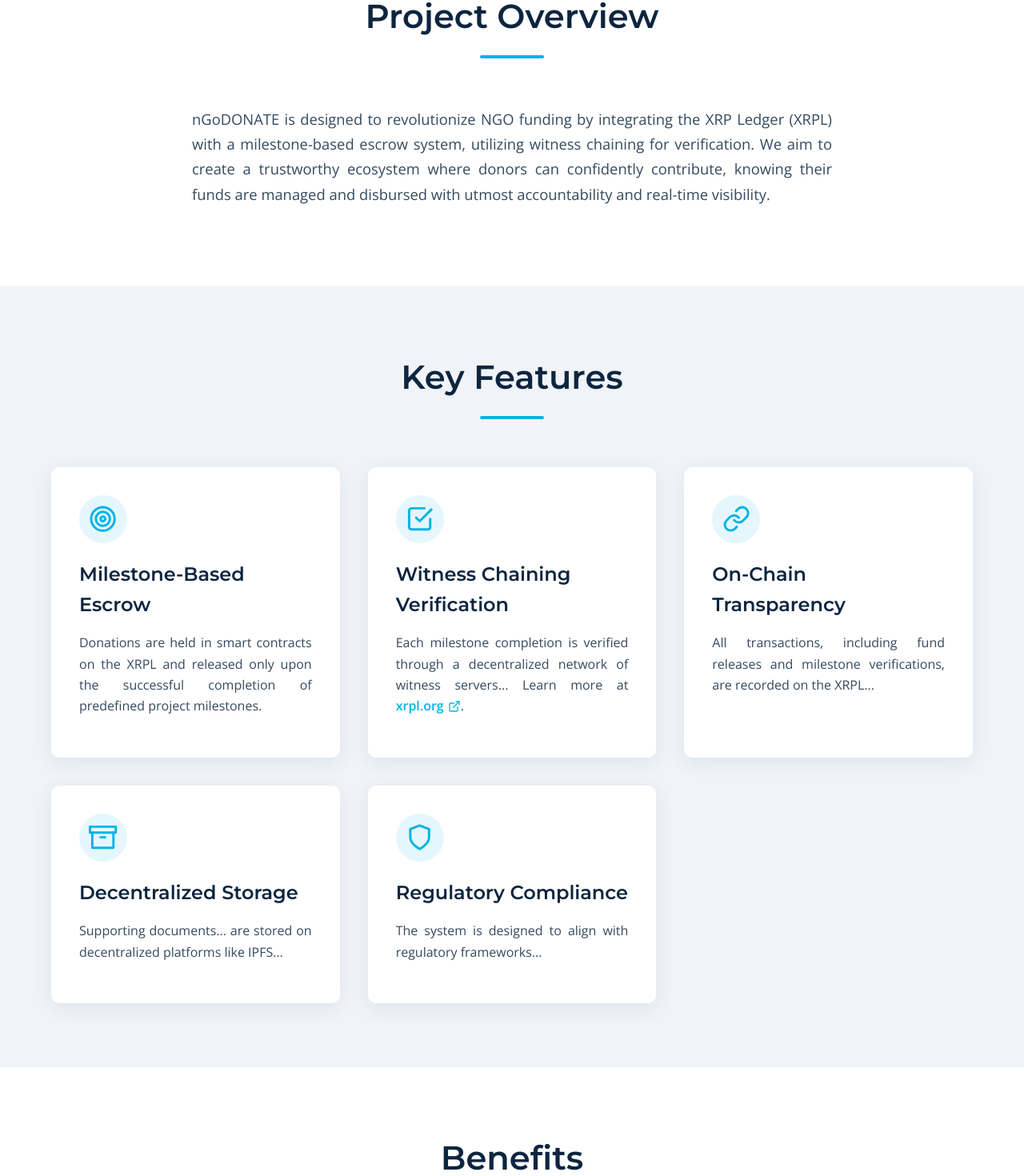
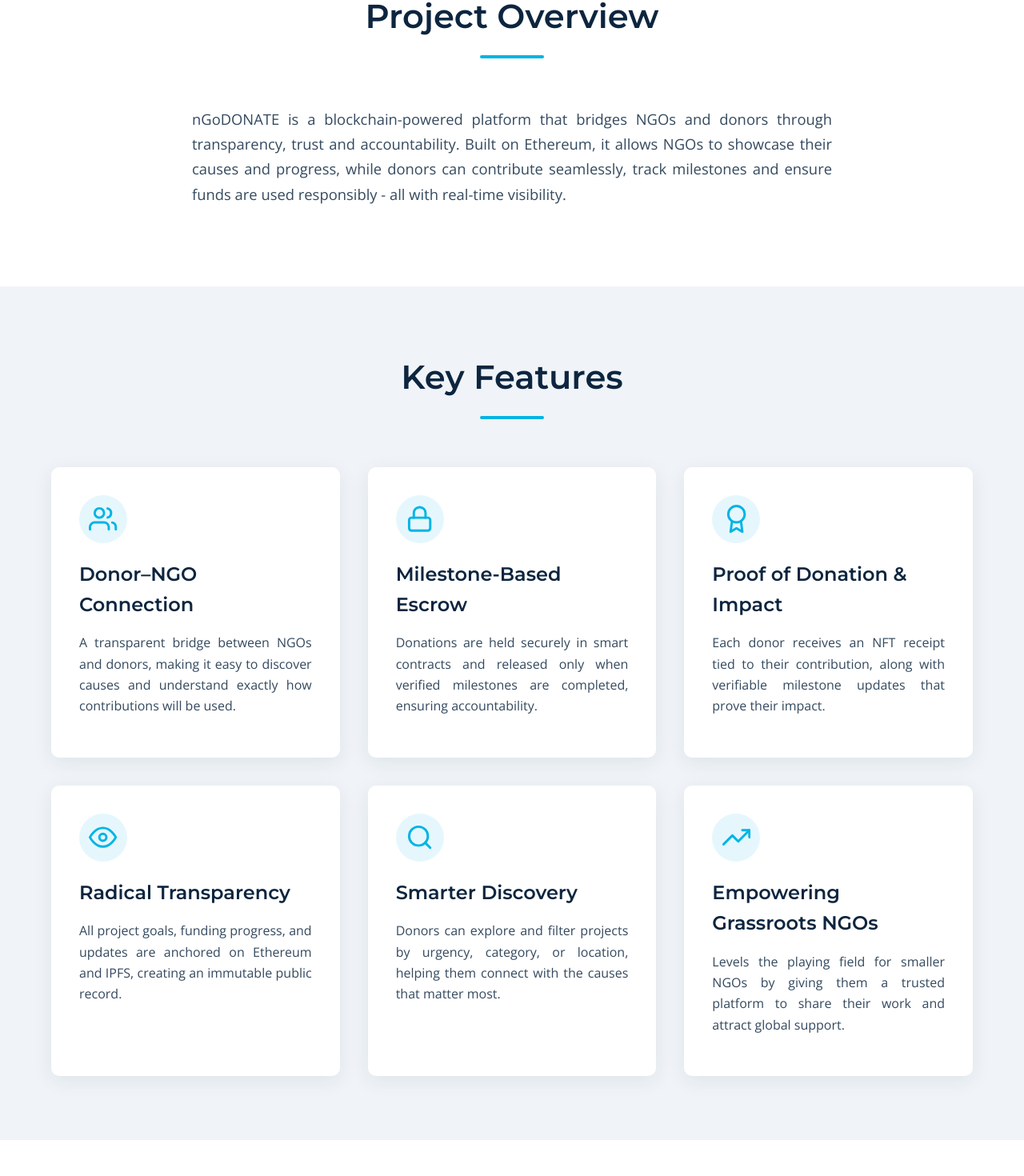
Before and after one commit to Unknown-Blaze/SC4053-Project, a React (Vite) app in the folder frontend/: page /landing in a window 1280 px wide. Shown: the part 1271-2741 px from the top of the page at 80% size. Built offline with nearby package versions, Linux system fonts and the light colour scheme; no server answers.

Commit message:
modify content on landing page

```diff
--- a/frontend/src/components/LandingPage.jsx
+++ b/frontend/src/components/LandingPage.jsx
@@ -2,11 +2,12 @@
 import React from 'react';
 import {
   FiTarget, FiCheckSquare, FiLink, FiArchive, FiShield,
-  FiHeart, FiUsers, FiTrendingUp,
+  FiHeart, FiUsers, FiTrendingUp,FiLock,FiAward, FiEye,
   FiDollarSign, FiBarChart2, FiGlobe,
   FiExternalLink, FiPlayCircle, FiSearch,
   FiFacebook, FiTwitter, FiLinkedin, FiHelpCircle // Added for footer & brand
 } from 'react-icons/fi';
+
 
 // --- NEW DARK BLUE & WHITE THEME STYLES ---
 const styles = {
@@ -267,17 +268,43 @@ const LandingPage = () => {
   ];
 
   const keyFeatures = [
-    { icon: <FiTarget />, title: "Milestone-Based Escrow", description: "Donations are held in smart contracts on the XRPL and released only upon the successful completion of predefined project milestones." },
-    { icon: <FiCheckSquare />, title: "Witness Chaining Verification", description: (<>Each milestone completion is verified through a decentralized network of witness servers... Learn more at{' '} <a href="https://xrpl.org" target="_blank" rel="noopener noreferrer" style={styles.xrplLink}>xrpl.org <FiExternalLink style={styles.xrplLinkIcon} /></a>.</>) },
-    { icon: <FiLink />, title: "On-Chain Transparency", description: "All transactions, including fund releases and milestone verifications, are recorded on the XRPL..." },
-    { icon: <FiArchive />, title: "Decentralized Storage", description: "Supporting documents... are stored on decentralized platforms like IPFS..." },
-    { icon: <FiShield />, title: "Regulatory Compliance", description: "The system is designed to align with regulatory frameworks..." },
-  ];
+  {
+    icon: <FiUsers />,
+    title: "Donor–NGO Connection",
+    description: "A transparent bridge between NGOs and donors, making it easy to discover causes and understand exactly how contributions will be used."
+  },
+  {
+    icon: <FiLock />,
+    title: "Milestone-Based Escrow",
+    description: "Donations are held securely in smart contracts and released only when verified milestones are completed, ensuring accountability."
+  },
+  {
+    icon: <FiAward />,
+    title: "Proof of Donation & Impact",
+    description: "Each donor receives an NFT receipt tied to their contribution, along with verifiable milestone updates that prove their impact."
+  },
+  {
+    icon: <FiEye />,
+    title: "Radical Transparency",
+    description: "All project goals, funding progress, and updates are anchored on Ethereum and IPFS, creating an immutable public record."
+  },
+  {
+    icon: <FiSearch />,
+    title: "Smarter Discovery",
+    description: "Donors can explore and filter projects by urgency, category, or location, helping them connect with the causes that matter most."
+  },
+  {
+    icon: <FiTrendingUp />,
+    title: "Empowering Grassroots NGOs",
+    description: "Levels the playing field for smaller NGOs by giving them a trusted platform to share their work and attract global support."
+  },
+];
+
 
   const benefits = [
-    { icon: <FiHeart />, title: "Enhanced Donor Trust", description: "By providing transparent, verifiable records of fund usage, donors can be confident..." },
-    { icon: <FiUsers />, title: "Improved Accountability", description: "NGOs are incentivized to meet project milestones efficiently..." },
-    { icon: <FiTrendingUp />, title: "Scalable Solution", description: "The integration of XRPL and witness chaining offers a scalable model..." },
+    { icon: <FiHeart />, title: "Trust & Accountability", description: "Donors gain confidence knowing their contributions are securely managed, transparently tracked, and milestone-based."},
+    { icon: <FiUsers />, title: "Visibility for NGOs", description: "Grassroots organisations get a platform to showcase their work, reach more donors, and share verified progress updates."},
+    { icon: <FiTrendingUp />, title: "Simplified Giving", description: "Wallet-based donations make the process seamless, while NFT receipts add a unique, verifiable layer of recognition for donors." },
   ];
 
   statsData.map((_, index) => { // Initialize hover states for stats
@@ -302,8 +329,7 @@ const LandingPage = () => {
             <span style={{...styles.heroHeadlineBase, ...styles.heroHeadlineAccent}}>Transparently.</span>
           </h1>
           <p style={styles.heroSubheadline}>
-            Experience the future of charitable giving. nGoDONATE connects you directly to causes,
-            powered by the XRP Ledger for unparalleled transparency and accountability.
+            Experience the future of charitable giving. nGoDONATE connects you directly to causes, powered by Ethereum for secure, transparent, and accountable donations.
           </p>
           <div style={styles.heroButtonsContainer}>
             <a href="/login" style={{...styles.ctaButtonBase, ...styles.ctaButtonPrimary, ...(hoverStates.demo ? styles.ctaButtonPrimaryHover : {})}}
@@ -333,10 +359,9 @@ const LandingPage = () => {
       <section id="learn-more" style={{ ...styles.contentSection, backgroundColor: '#FFFFFF'}}>
         <h2 style={styles.sectionHeading}>Project Overview<div style={styles.sectionHeadingAfter}></div></h2>
         <p style={styles.paragraph}>
-          nGoDONATE is designed to revolutionize NGO funding by integrating the XRP Ledger (XRPL)
-          with a milestone-based escrow system, utilizing witness chaining for verification. We aim to create a
-          trustworthy ecosystem where donors can confidently contribute, knowing their funds are managed and
-          disbursed with utmost accountability and real-time visibility.
+           nGoDONATE is a blockchain-powered platform that bridges NGOs and donors through transparency, trust and accountability. Built on Ethereum, it allows
+           NGOs to showcase their causes and progress, while donors can contribute seamlessly, track milestones and ensure funds are used responsibly - all with
+           real-time visibility.
         </p>
       </section>
 
```
